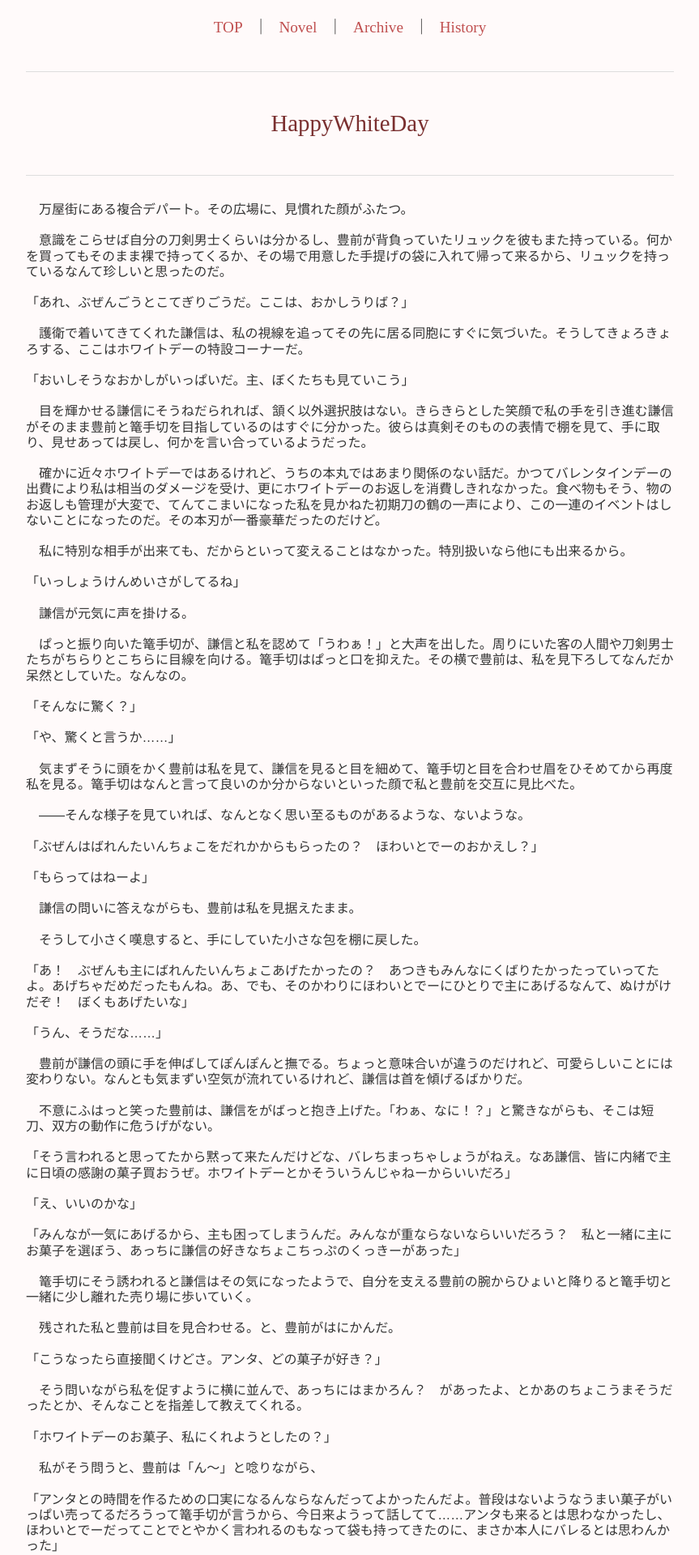
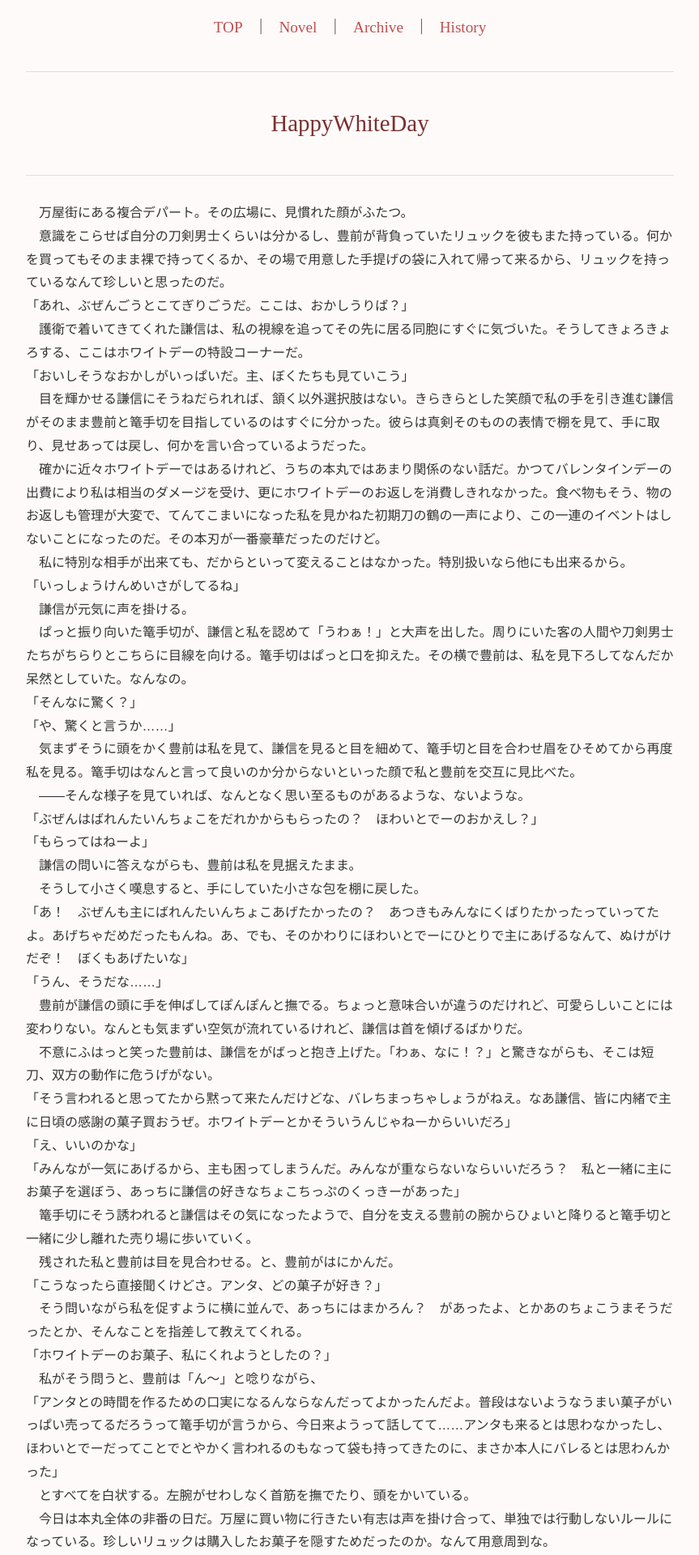
Before and after one commit to fjst160/lemon160, a Jekyll site: the page built from _novels/ss0-1.md, in a window 1280 px wide. Shown: the part 433-2353 px from the top of the page at 81% size, without its empty margins (208-1071 px from the left). Built offline with Jekyll 4.4.1, drawn with Linux system fonts in a browser that asks for light colours.

Commit message:
Update style.css

```diff
--- a/assets/style.css
+++ b/assets/style.css
@@ -184,13 +184,7 @@ a:hover{
         "Hiragino Sans",
         sans-serif;
 
-    line-height: 1.2;
-}
-
-/* UpNote改行保持 */
-
-.novel-content{
-    white-space: pre-wrap;
+    line-height: 1.8;
 }
 
 
```
